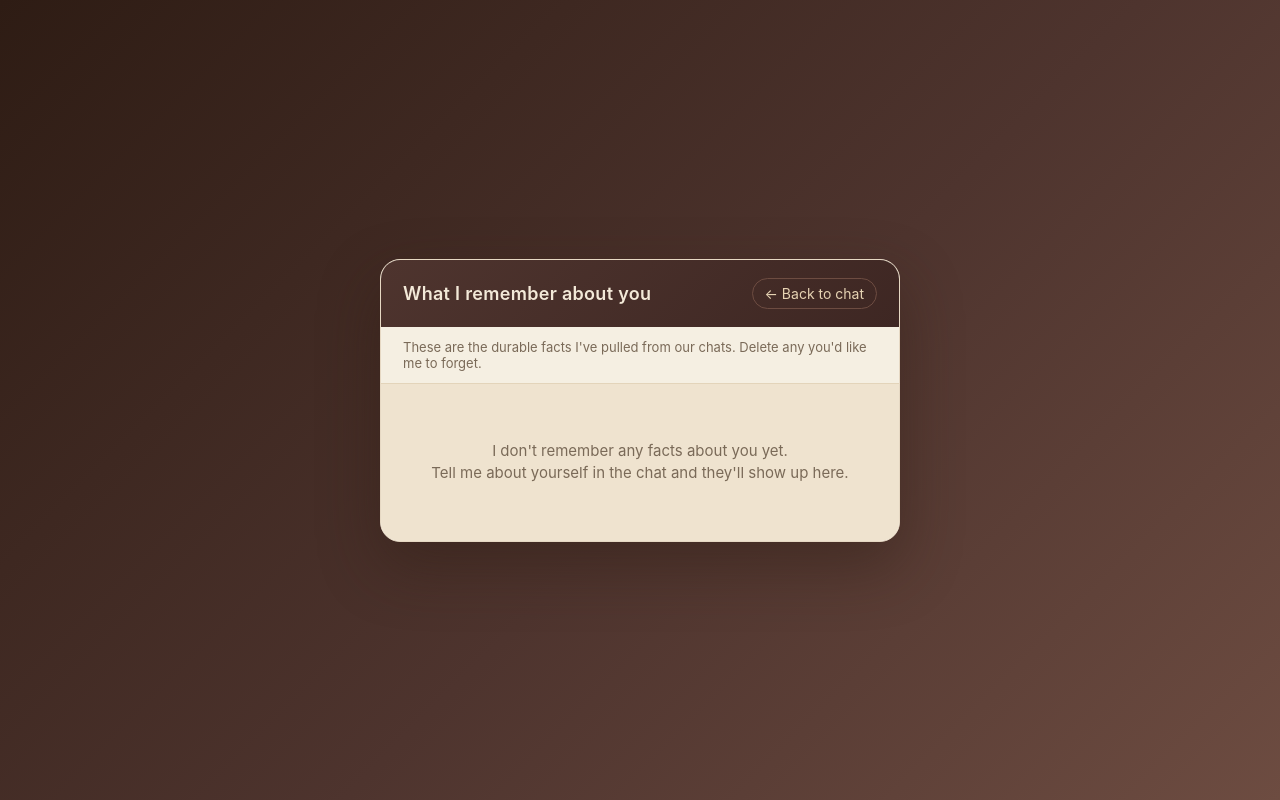
After one commit to AarohiSharma5/Chatbot, a Flask app: page /memories in a window 1280 px wide. The commit adds this page. Run offline with Flask 3, Linux system fonts and the light colour scheme; data that the repository does not hold is empty; some libraries are stand-ins or nearby versions.

Commit message:
Adding a memory section

```diff
--- a/app.py
+++ b/app.py
@@ -10,7 +10,7 @@ one message at a time over HTTP.
 
 import random
 
-from flask import Flask, Response, render_template, request, jsonify
+from flask import Flask, Response, redirect, render_template, request, jsonify, url_for
 
 # Reuse the logic we already built and tested in chatbot.py.
 import ai_brain
@@ -122,6 +122,20 @@ def index():
     return render_template("index.html")
 
 
+@app.route("/memories")
+def memories_page():
+    """Show every durable fact the bot has stored about the user."""
+    facts = storage.list_memories()
+    return render_template("memories.html", facts=facts)
+
+
+@app.route("/memories/<int:memory_id>/delete", methods=["POST"])
+def delete_memory(memory_id):
+    """Forget one fact, then return to the memory viewer."""
+    storage.delete_memory(memory_id)
+    return redirect(url_for("memories_page"))
+
+
 @app.route("/chat", methods=["POST"])
 def chat():
     """Receive a message as JSON and return the bot's reply as JSON.
--- a/storage.py
+++ b/storage.py
@@ -163,6 +163,31 @@ def get_all_memories():
     return memories
 
 
+def list_memories():
+    """Return every stored fact for display: newest first, with id + date.
+
+    We deliberately leave OUT the embedding here -- that big list of numbers
+    is only useful for similarity math, not for showing to a human.
+    """
+    conn = _connect()
+    cursor = conn.cursor()
+    cursor.execute("SELECT id, text, created FROM memories ORDER BY id DESC")
+    rows = [
+        {"id": mem_id, "text": text, "created": created}
+        for (mem_id, text, created) in cursor.fetchall()
+    ]
+    conn.close()
+    return rows
+
+
+def delete_memory(memory_id):
+    """Delete one stored fact by its id (used by the memory viewer)."""
+    conn = _connect()
+    conn.execute("DELETE FROM memories WHERE id = ?", (memory_id,))
+    conn.commit()
+    conn.close()
+
+
 def _migrate_from_json(json_file="memory.json"):
     """One-time import: if an old memory.json exists and the database is
     still empty, copy its data in. This preserves your previous chats."""
--- /dev/null
+++ b/templates/memories.html
@@ -0,0 +1,153 @@
+<!DOCTYPE html>
+<html lang="en">
+<head>
+  <meta charset="UTF-8" />
+  <meta name="viewport" content="width=device-width, initial-scale=1.0" />
+  <title>What the bot remembers</title>
+  <style>
+    * { box-sizing: border-box; margin: 0; padding: 0; }
+
+    body {
+      font-family: -apple-system, BlinkMacSystemFont, "Segoe UI", Roboto, sans-serif;
+      background: linear-gradient(135deg, #2e1c14 0%, #4e342e 55%, #6d4c41 100%);
+      min-height: 100vh;
+      display: flex;
+      align-items: center;
+      justify-content: center;
+      padding: 16px;
+    }
+
+    .card {
+      width: 100%;
+      max-width: 520px;
+      max-height: 90vh;
+      background: #faf6ef;
+      border-radius: 20px;
+      box-shadow: 0 24px 60px rgba(46, 28, 20, 0.45);
+      display: flex;
+      flex-direction: column;
+      overflow: hidden;
+      border: 1px solid #e6d8c3;
+    }
+
+    .card__header {
+      background: linear-gradient(135deg, #4e342e 0%, #3e2723 100%);
+      color: #f3e9d8;
+      padding: 18px 22px;
+      display: flex;
+      align-items: center;
+      justify-content: space-between;
+      gap: 10px;
+    }
+
+    .card__header h1 {
+      font-size: 18px;
+      font-weight: 600;
+      letter-spacing: 0.3px;
+    }
+
+    .card__header a {
+      color: #e6d3b3;
+      text-decoration: none;
+      font-size: 14px;
+      padding: 6px 12px;
+      border: 1px solid #6d4c41;
+      border-radius: 20px;
+      transition: background 0.15s;
+    }
+
+    .card__header a:hover { background: rgba(212, 180, 131, 0.15); }
+
+    .card__sub {
+      padding: 12px 22px;
+      font-size: 13px;
+      color: #7a6a58;
+      background: #f5efe2;
+      border-bottom: 1px solid #e3d4ba;
+    }
+
+    .list {
+      flex: 1;
+      padding: 16px 18px;
+      overflow-y: auto;
+      display: flex;
+      flex-direction: column;
+      gap: 10px;
+      background: #efe3cf;
+    }
+
+    .fact {
+      display: flex;
+      align-items: center;
+      justify-content: space-between;
+      gap: 12px;
+      background: #e6d3b3;
+      color: #3c2a21;
+      padding: 12px 14px;
+      border-radius: 14px;
+      box-shadow: 0 1px 2px rgba(46, 28, 20, 0.12);
+    }
+
+    .fact__text { font-size: 15px; line-height: 1.4; }
+    .fact__date { font-size: 11px; color: #8a6d4f; margin-top: 3px; }
+
+    .fact form { margin: 0; }
+
+    .fact button {
+      background: transparent;
+      border: 1px solid #b08968;
+      color: #6f4e37;
+      border-radius: 50%;
+      width: 30px; height: 30px;
+      font-size: 15px;
+      cursor: pointer;
+      flex-shrink: 0;
+      transition: background 0.15s, color 0.15s;
+    }
+
+    .fact button:hover { background: #6f4e37; color: #f5efe2; }
+
+    .empty {
+      text-align: center;
+      color: #7a6a58;
+      font-size: 15px;
+      padding: 40px 20px;
+      line-height: 1.5;
+    }
+  </style>
+</head>
+<body>
+  <div class="card">
+    <div class="card__header">
+      <h1>What I remember about you</h1>
+      <a href="{{ url_for('index') }}">&larr; Back to chat</a>
+    </div>
+
+    <div class="card__sub">
+      These are the durable facts I've pulled from our chats. Delete any you'd
+      like me to forget.
+    </div>
+
+    <div class="list">
+      {% if facts %}
+        {% for fact in facts %}
+          <div class="fact">
+            <div>
+              <div class="fact__text">{{ fact.text }}</div>
+              <div class="fact__date">remembered {{ fact.created }}</div>
+            </div>
+            <form method="post" action="{{ url_for('delete_memory', memory_id=fact.id) }}">
+              <button type="submit" title="Forget this">&times;</button>
+            </form>
+          </div>
+        {% endfor %}
+      {% else %}
+        <div class="empty">
+          I don't remember any facts about you yet.<br />
+          Tell me about yourself in the chat and they'll show up here.
+        </div>
+      {% endif %}
+    </div>
+  </div>
+</body>
+</html>
```
Also changed, not shown: templates/index.html (+15 -0 lines), README.md.
